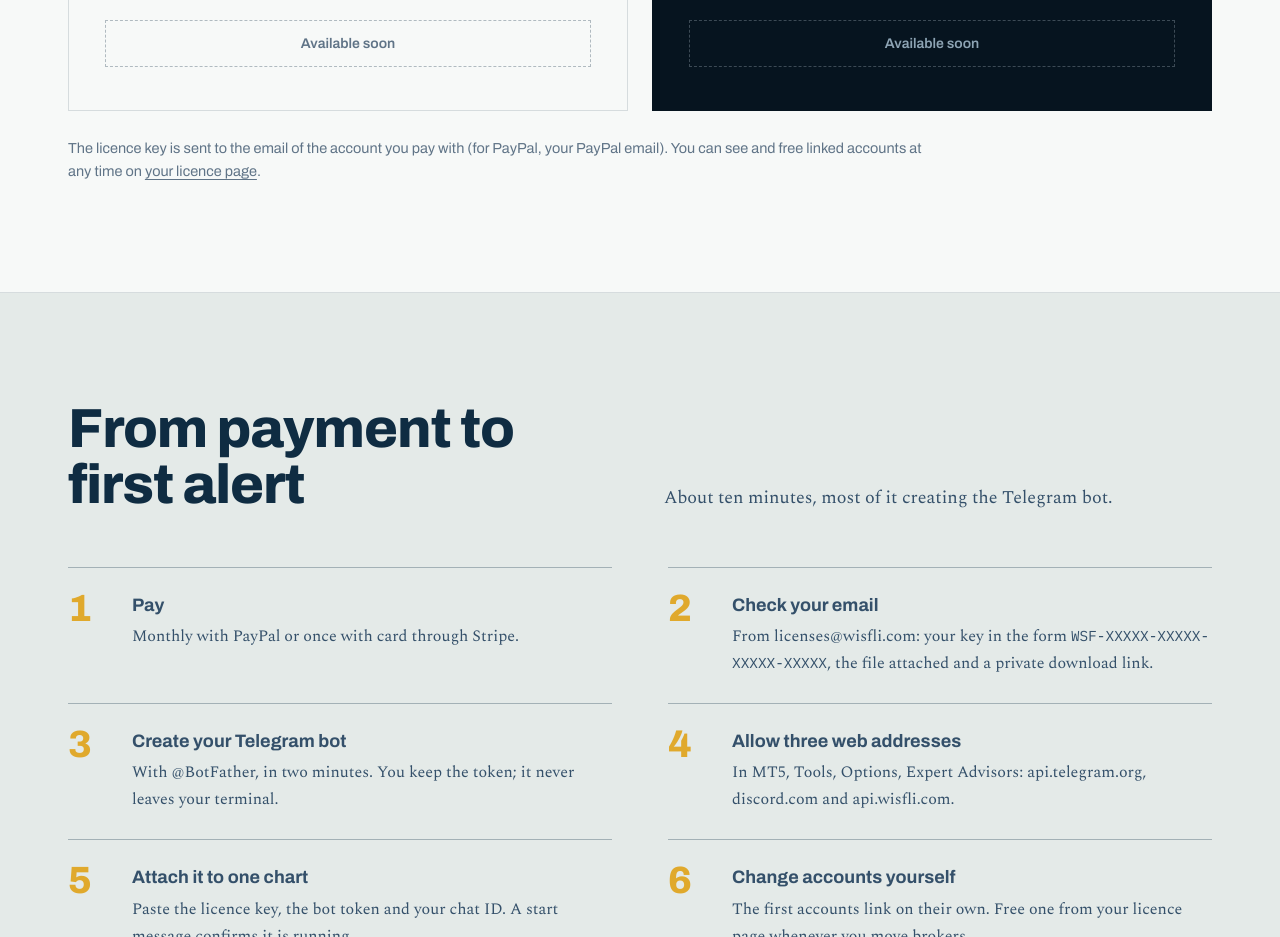
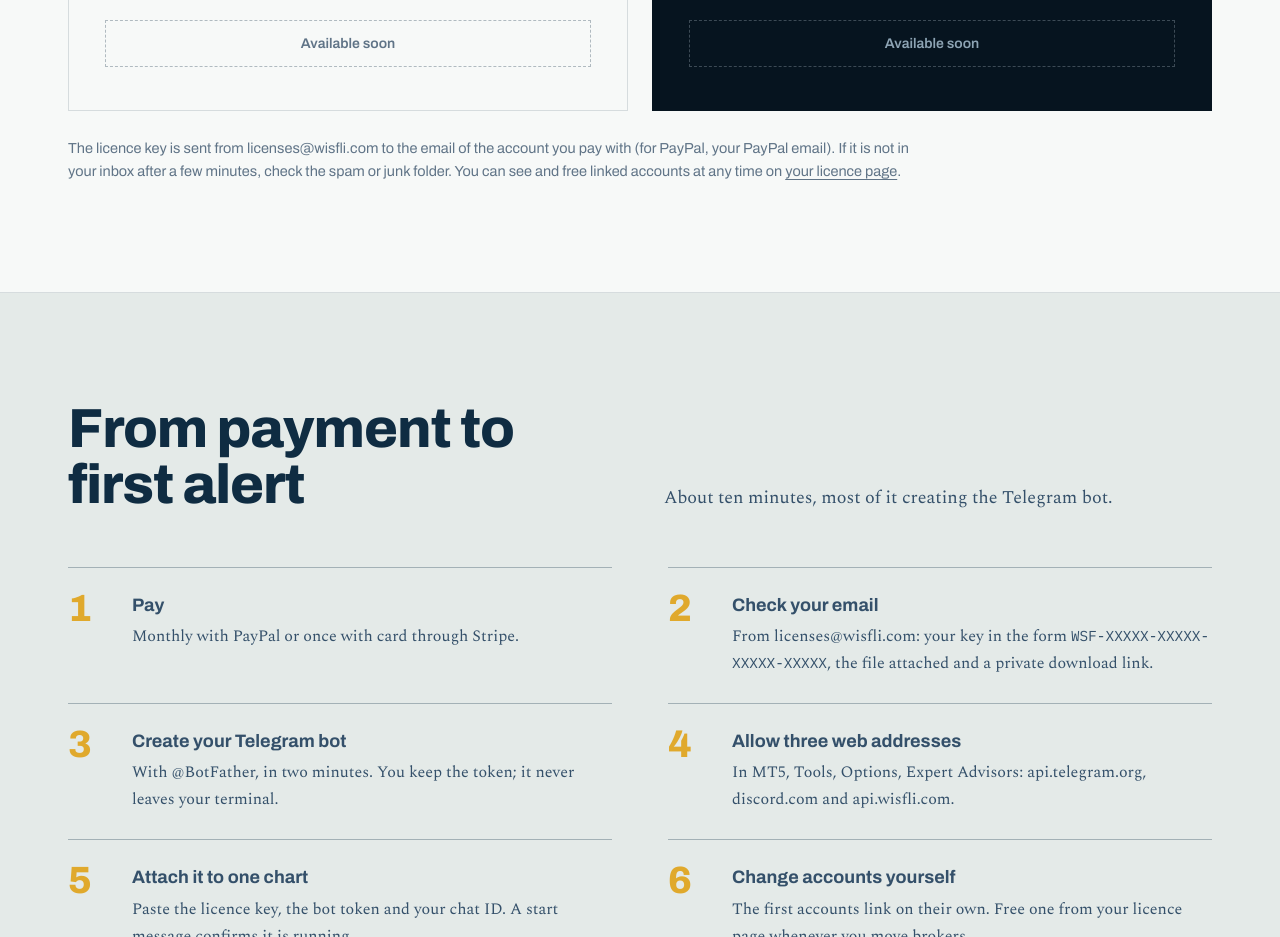
Before and after one commit to jsgaston/tools, a plain HTML site: page trading-command-center/index.html in a window 1280 px wide. Shown: the part 6320-7257 px from the top of the page. Drawn offline with nearby package versions, Linux system fonts and the light colour scheme.

Commit message:
Add files via upload

```diff
--- a/trading-command-center/index.html
+++ b/trading-command-center/index.html
@@ -600,7 +600,7 @@ Max DD €41.30 · NET <span class="dn">−€6.10</span><time>18:02</time></div
       </div>
     </div>
 
-    <p class="hint">The licence key is sent to the email of the account you pay with (for PayPal, your PayPal email). You can see and free linked accounts at any time on <a href="https://api.wisfli.com/manage">your licence page</a>.</p>
+    <p class="hint">The licence key is sent from licenses@wisfli.com to the email of the account you pay with (for PayPal, your PayPal email). If it is not in your inbox after a few minutes, check the spam or junk folder. You can see and free linked accounts at any time on <a href="https://api.wisfli.com/manage">your licence page</a>.</p>
   </div>
 </section>
 
```
